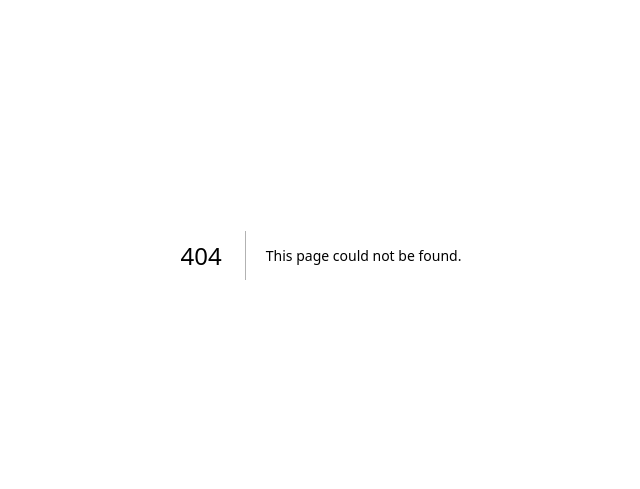
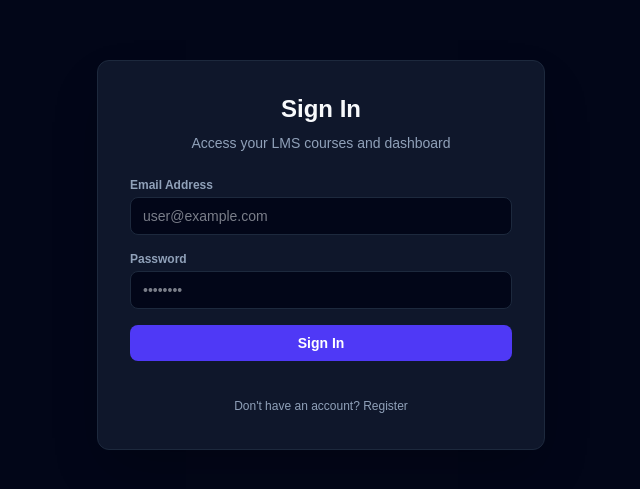
Before and after one commit to 45h1f/go-mini-lms, a Next.js app in the folder frontend/: page /auth in a window 1280 px wide. Before the commit this address had no page. Shown: the part 145-634 px from the top of the page, without its empty margins (319-959 px from the left). Built offline with nearby package versions, Linux system fonts and the light colour scheme; no server answers.

Commit message:
feat: add Next.js Auth UI page for Login and Registration

```diff
--- /dev/null
+++ b/frontend/src/app/auth/page.tsx
@@ -0,0 +1,134 @@
+"use client";
+
+import { useState } from 'react';
+
+const API_BASE_URL = process.env.NEXT_PUBLIC_API_URL || 'http://localhost:8080/api/v1';
+
+export default function AuthPage() {
+  const [isLogin, setIsLogin] = useState(true);
+  const [email, setEmail] = useState('');
+  const [password, setPassword] = useState('');
+  const [fullName, setFullName] = useState('');
+  const [role, setRole] = useState('STUDENT');
+  const [message, setMessage] = useState('');
+  const [error, setError] = useState('');
+
+  const handleSubmit = async (e: React.FormEvent) => {
+    e.preventDefault();
+    setMessage('');
+    setError('');
+
+    const endpoint = isLogin ? '/auth/login' : '/auth/register';
+    const payload = isLogin
+      ? { email, password }
+      : { email, password, full_name: fullName, role };
+
+    try {
+      const res = await fetch(`${API_BASE_URL}${endpoint}`, {
+        method: 'POST',
+        headers: { 'Content-Type': 'application/json' },
+        body: JSON.stringify(payload),
+      });
+
+      const data = await res.json();
+      if (!res.ok) {
+        throw new Error(data.error || 'Authentication failed');
+      }
+
+      if (data.token) {
+        localStorage.setItem('lms_token', data.token);
+        localStorage.setItem('lms_user', JSON.stringify(data.user));
+      }
+
+      setMessage(isLogin ? 'Login successful!' : 'Registration successful!');
+    } catch (err: any) {
+      setError(err.message);
+    }
+  };
+
+  return (
+    <div className="min-h-screen bg-slate-950 text-slate-50 flex items-center justify-center p-6">
+      <div className="bg-slate-900 border border-slate-800 p-8 rounded-xl max-w-md w-full space-y-6 shadow-2xl">
+        <div className="text-center space-y-2">
+          <h2 className="text-2xl font-bold">{isLogin ? 'Sign In' : 'Create Account'}</h2>
+          <p className="text-sm text-slate-400">
+            {isLogin ? 'Access your LMS courses and dashboard' : 'Join the Mini LMS platform'}
+          </p>
+        </div>
+
+        {message && <div className="bg-emerald-950/60 border border-emerald-800 text-emerald-300 text-xs p-3 rounded-lg text-center">{message}</div>}
+        {error && <div className="bg-rose-950/60 border border-rose-800 text-rose-300 text-xs p-3 rounded-lg text-center">{error}</div>}
+
+        <form onSubmit={handleSubmit} className="space-y-4">
+          {!isLogin && (
+            <>
+              <div>
+                <label className="block text-xs font-semibold text-slate-400 mb-1">Full Name</label>
+                <input
+                  type="text"
+                  required
+                  value={fullName}
+                  onChange={(e) => setFullName(e.target.value)}
+                  className="w-full bg-slate-950 border border-slate-800 rounded-lg px-3 py-2 text-sm text-slate-100 focus:outline-none focus:border-indigo-500"
+                  placeholder="John Doe"
+                />
+              </div>
+
+              <div>
+                <label className="block text-xs font-semibold text-slate-400 mb-1">Account Role</label>
+                <select
+                  value={role}
+                  onChange={(e) => setRole(e.target.value)}
+                  className="w-full bg-slate-950 border border-slate-800 rounded-lg px-3 py-2 text-sm text-slate-100 focus:outline-none focus:border-indigo-500"
+                >
+                  <option value="STUDENT">Student</option>
+                  <option value="INSTRUCTOR">Instructor</option>
+                </select>
+              </div>
+            </>
+          )}
+
+          <div>
+            <label className="block text-xs font-semibold text-slate-400 mb-1">Email Address</label>
+            <input
+              type="email"
+              required
+              value={email}
+              onChange={(e) => setEmail(e.target.value)}
+              className="w-full bg-slate-950 border border-slate-800 rounded-lg px-3 py-2 text-sm text-slate-100 focus:outline-none focus:border-indigo-500"
+              placeholder="user@example.com"
+            />
+          </div>
+
+          <div>
+            <label className="block text-xs font-semibold text-slate-400 mb-1">Password</label>
+            <input
+              type="password"
+              required
+              value={password}
+              onChange={(e) => setPassword(e.target.value)}
+              className="w-full bg-slate-950 border border-slate-800 rounded-lg px-3 py-2 text-sm text-slate-100 focus:outline-none focus:border-indigo-500"
+              placeholder="••••••••"
+            />
+          </div>
+
+          <button
+            type="submit"
+            className="w-full bg-indigo-600 hover:bg-indigo-500 text-white font-semibold py-2 rounded-lg text-sm transition"
+          >
+            {isLogin ? 'Sign In' : 'Register'}
+          </button>
+        </form>
+
+        <div className="text-center pt-2">
+          <button
+            onClick={() => { setIsLogin(!isLogin); setError(''); setMessage(''); }}
+            className="text-xs text-slate-400 hover:text-indigo-400 transition"
+          >
+            {isLogin ? "Don't have an account? Register" : "Already have an account? Sign In"}
+          </button>
+        </div>
+      </div>
+    </div>
+  );
+}
```
